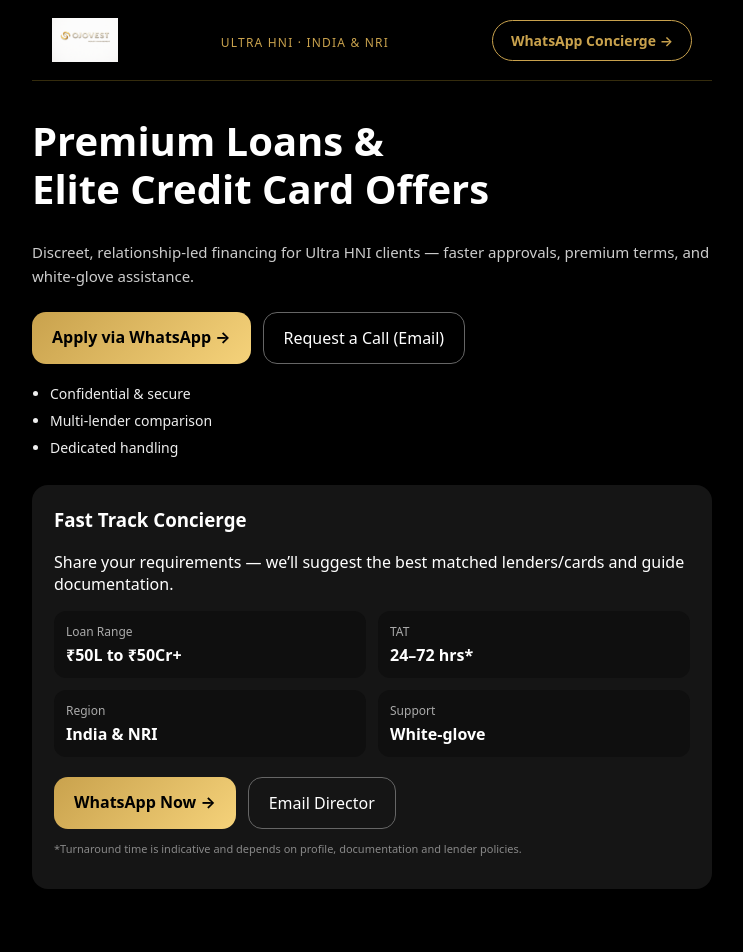
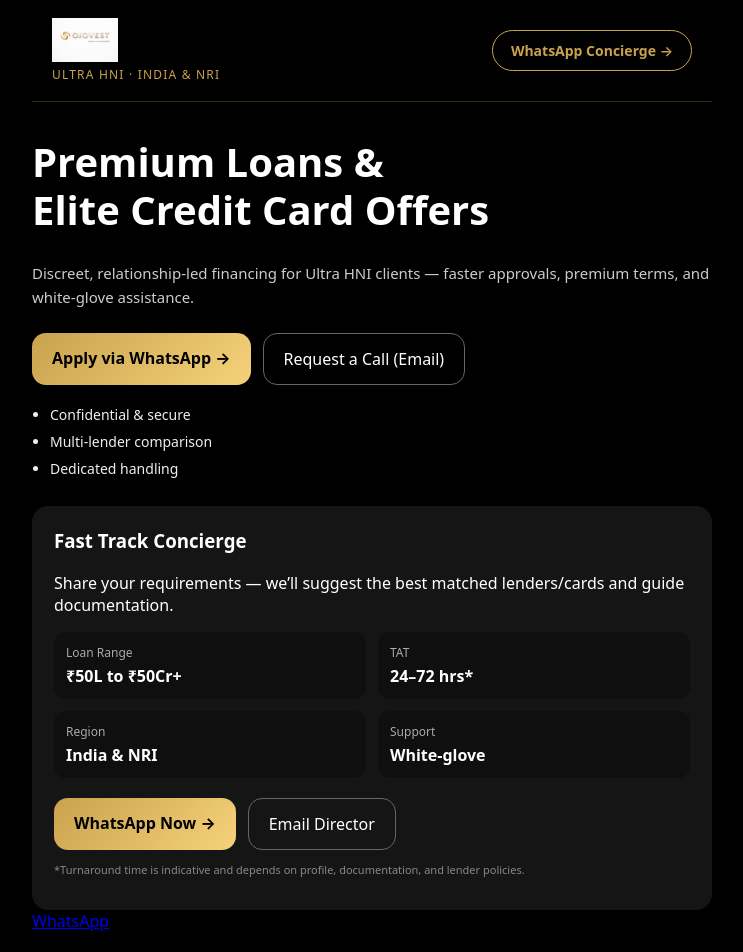
Before and after one commit to ojovest/ojovest, a Next.js app: page / in a window 1280 px wide. Shown: the top 952 px of the page, without its empty margins (268-1011 px from the left). Before the commit the page ends 929 px from the top, so only its background shows below. Built offline with nearby package versions, Linux system fonts and the light colour scheme.

Commit message:
Update page.js

```diff
--- a/app/page.js
+++ b/app/page.js
@@ -1,8 +1,10 @@
 export default function Home() {
   const whatsappHeaderLink =
-    "https://wa.me/918651035362?text=Hi%20OJOVEST%2C%20I%20am%20interested%20in%20premium%20financing%20solutions.";
+    "https://wa.me/918651035362?text=Hi%20OJOVEST%2C%20I%20am%20interested%20in%20premium%20financing";
+
   const whatsappMainLink =
-    "https://wa.me/918651035362?text=Hi%20OJOVEST%2C%20I%20am%20interested%20in%20Premium%20Loans%20%26%20Elite%20Credit%20Card%20Offers.";
+    "https://wa.me/918651035362?text=Hi%20OJOVEST%2C%20I%20am%20interested%20in%20Premium%20Loans%20%26%20Elite%20Credit%20Card%20Offers";
+
   const emailLink =
     "mailto:director@ojovest.com?subject=Premium%20Loans%20%26%20Elite%20Credit%20Cards%20Inquiry";
 
@@ -10,13 +12,14 @@ export default function Home() {
     <main className="container">
       {/* ================= HEADER ================= */}
       <header className="header">
+        <div className="headerLeft">
           <img
             src="/logo.png"
             alt="OJOVEST Wealth Management"
             className="logo"
           />
-
           <div className="subtitle">Ultra HNI · India & NRI</div>
+        </div>
 
         <a
           href={whatsappHeaderLink}
@@ -62,9 +65,10 @@ export default function Home() {
         <li>Dedicated handling</li>
       </ul>
 
-      {/* ================= CARD ================= */}
+      {/* ================= INFO CARD ================= */}
       <div className="card">
         <h3>Fast Track Concierge</h3>
+
         <p>
           Share your requirements — we’ll suggest the best matched
           lenders/cards and guide documentation.
@@ -108,10 +112,21 @@ export default function Home() {
         </div>
 
         <p className="finePrint">
-          *Turnaround time is indicative and depends on profile, documentation
-          and lender policies.
+          *Turnaround time is indicative and depends on profile,
+          documentation, and lender policies.
         </p>
       </div>
+
+      {/* ================= FLOATING WHATSAPP BUTTON ================= */}
+      <a
+        href={whatsappMainLink}
+        target="_blank"
+        rel="noreferrer"
+        className="floatingWhatsapp"
+        aria-label="WhatsApp Concierge"
+      >
+        WhatsApp
+      </a>
     </main>
   );
 }
```
Lines whose indentation alone changed are shown as unchanged.
